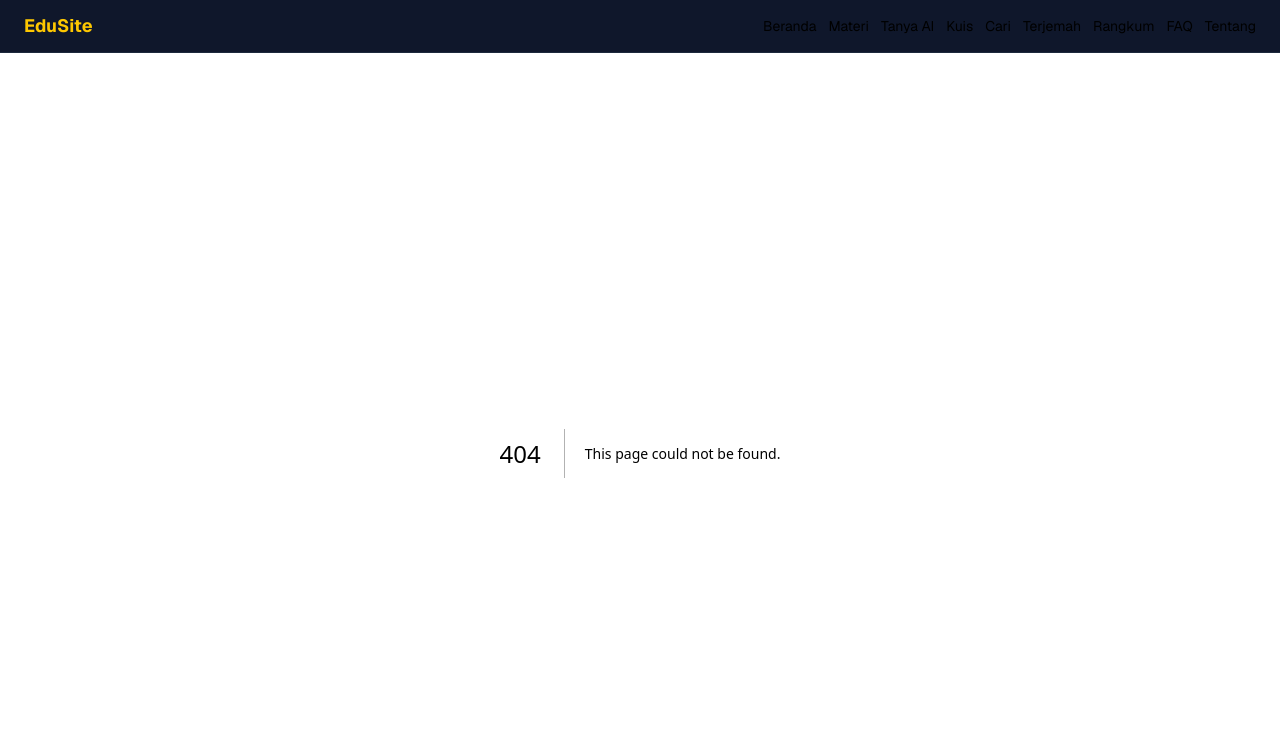
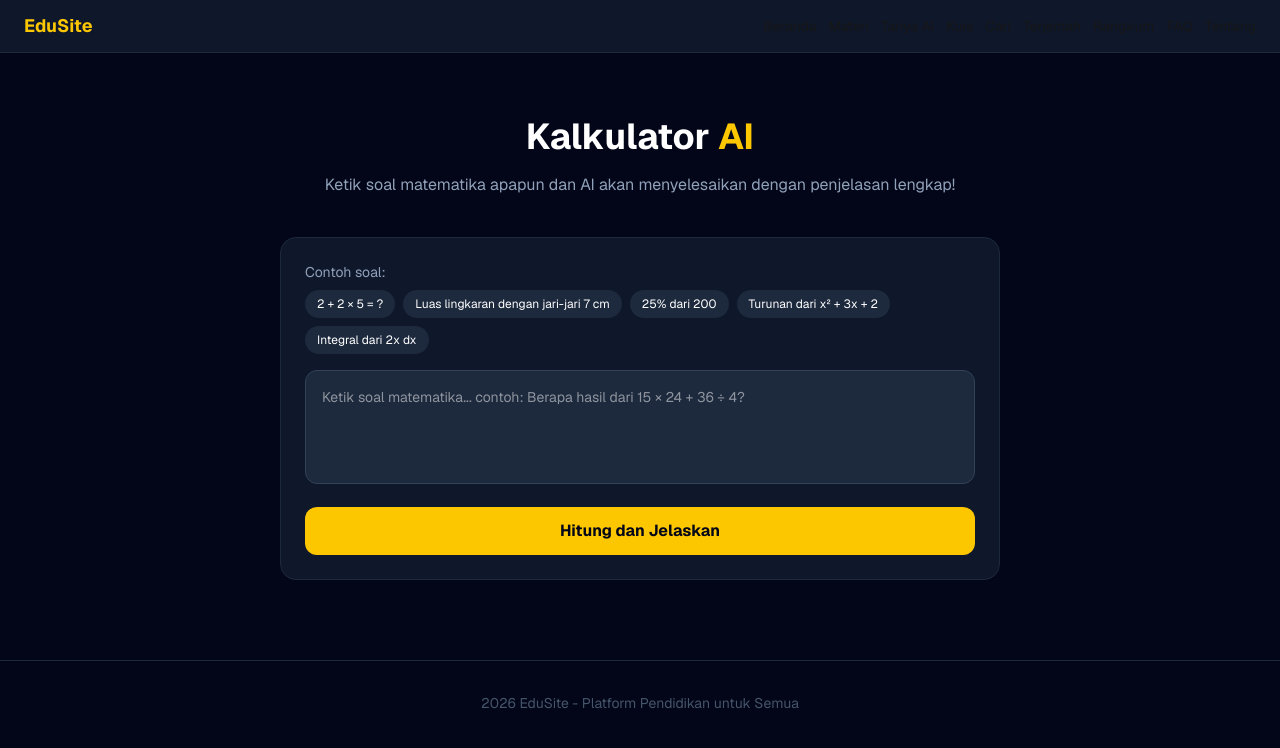
Before and after one commit to alvintarigan001-ux/edusite, a Next.js app: page /kalkulator in a window 1280 px wide. Before the commit this address had no page. Shown: the top 748 px of the page. Built offline with nearby package versions, Linux system fonts and the light colour scheme.

Commit message:
tambah halaman kalkulator AI

```diff
--- /dev/null
+++ b/app/kalkulator/page.tsx
@@ -0,0 +1,80 @@
+"use client";
+import { useState } from "react";
+
+export default function Kalkulator() {
+  const [soal, setSoal] = useState("");
+  const [hasil, setHasil] = useState("");
+  const [loading, setLoading] = useState(false);
+
+  async function hitung() {
+    if (!soal) return;
+    setLoading(true);
+    setHasil("");
+    const res = await fetch("/api/tanya", {
+      method: "POST",
+      headers: { "Content-Type": "application/json" },
+      body: JSON.stringify({ pertanyaan: `Selesaikan soal matematika berikut dan jelaskan langkah-langkahnya dengan detail dan mudah dipahami:\n\n${soal}` }),
+    });
+    const data = await res.json();
+    setHasil(data.jawaban);
+    setLoading(false);
+  }
+
+  const contoh = ["2 + 2 × 5 = ?", "Luas lingkaran dengan jari-jari 7 cm", "25% dari 200", "Turunan dari x² + 3x + 2", "Integral dari 2x dx"];
+
+  return (
+    <main className="min-h-screen bg-slate-950 text-white">
+      <div className="max-w-3xl mx-auto px-6 py-16">
+        <h1 className="text-4xl font-bold text-center mb-4">
+          Kalkulator <span className="text-yellow-400">AI</span>
+        </h1>
+        <p className="text-slate-400 text-center mb-10">
+          Ketik soal matematika apapun dan AI akan menyelesaikan dengan penjelasan lengkap!
+        </p>
+
+        <div className="bg-slate-900 rounded-2xl p-6 border border-slate-800 mb-4">
+          <label className="text-sm text-slate-400 mb-2 block">Contoh soal:</label>
+          <div className="flex flex-wrap gap-2 mb-4">
+            {contoh.map((c) => (
+              <button
+                key={c}
+                onClick={() => setSoal(c)}
+                className="text-xs bg-slate-800 hover:bg-yellow-400 hover:text-slate-950 px-3 py-1.5 rounded-full transition"
+              >
+                {c}
+              </button>
+            ))}
+          </div>
+          <textarea
+            className="w-full bg-slate-800 text-white rounded-xl p-4 text-sm resize-none border border-slate-700 focus:outline-none focus:border-yellow-400"
+            rows={4}
+            placeholder="Ketik soal matematika... contoh: Berapa hasil dari 15 × 24 + 36 ÷ 4?"
+            value={soal}
+            onChange={(e) => setSoal(e.target.value)}
+          />
+          <button
+            onClick={hitung}
+            disabled={loading}
+            className="mt-4 w-full bg-yellow-400 text-slate-950 font-bold py-3 rounded-xl hover:bg-yellow-300 transition disabled:opacity-50"
+          >
+            {loading ? "AI sedang menghitung..." : "Hitung dan Jelaskan"}
+          </button>
+        </div>
+
+        {hasil && (
+          <div className="bg-slate-900 rounded-2xl p-6 border border-slate-800">
+            <div className="flex justify-between items-center mb-4">
+              <h2 className="font-bold text-yellow-400">Penyelesaian:</h2>
+              <button onClick={() => navigator.clipboard.writeText(hasil)} className="text-xs bg-slate-700 hover:bg-yellow-400 hover:text-slate-950 px-3 py-1 rounded-full transition">Copy</button>
+            </div>
+            <p className="text-slate-300 whitespace-pre-wrap leading-relaxed">{hasil}</p>
+          </div>
+        )}
+      </div>
+
+      <footer className="text-center py-8 text-slate-600 text-sm border-t border-slate-800">
+        2026 EduSite - Platform Pendidikan untuk Semua
+      </footer>
+    </main>
+  )
+}
```
